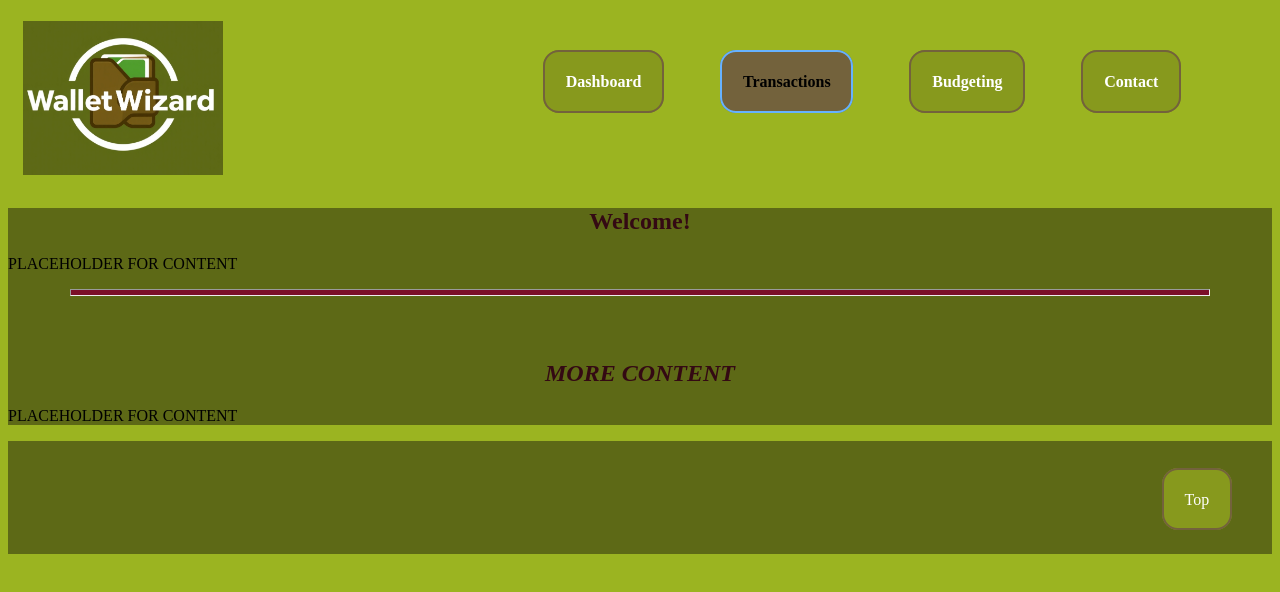
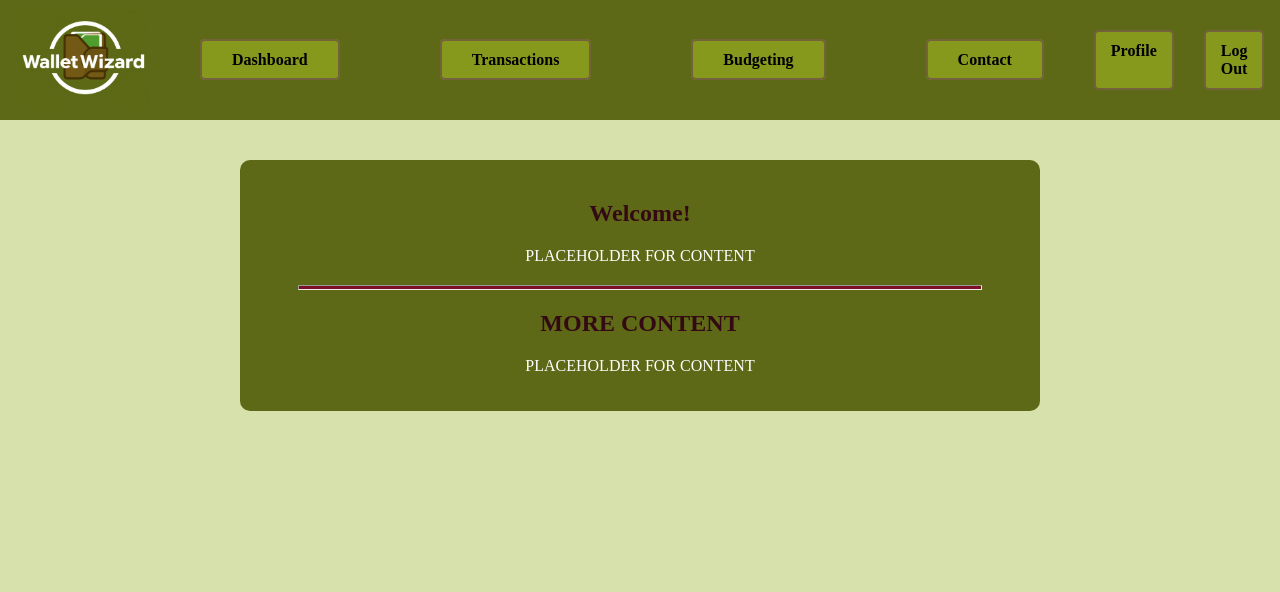
Before and after one commit to Mansoor8484/SoftwareEngineering---CIS, a plain HTML site: page src/frontend/Transactions.html in a window 1280 px wide. Drawn offline with Linux system fonts and the light colour scheme.

Commit message:
Gave all the pages the same format of styling relatively, adjust by the page you're working on, nav bar should be set on all pages

```diff
--- a/src/frontend/Transactions.html
+++ b/src/frontend/Transactions.html
@@ -2,145 +2,180 @@
 <html lang="en">
 <head>
 <title>Wallet Wizard</title>
+
 <meta charset="UTF-8">
-<meta name="description" content="Hockey Positioning">
-<meta name="keywords" content="hockey, basics, positioning">
-<meta name="author" content="Kelly Landini">
+<meta name="description" content="Wallet Wizard">
+<meta name="keywords" content="money management">
+<meta name="author" content="">
 <meta name ="viewport" content = "width=device-width, initial-scale=1.0" />
 <style>
+    * {box-sizing: border-box;}
 
-*{box-sizing: border box;}
+    body {
+        font-family: 'Times New Roman', serif;
+        background-color: #d7e1ac;
+        margin: 0;
+    }
 
-		body {font-family: times new roman;
-		background-color: #9bb421;}
+    header {
+        display: flex;
+        align-items: center;
+        justify-content: space-between;
+        background-color: #5D6916;
+        padding: 10px 20px;
+    }
 
-		header {background: #9bb421 url(assets/walletwizard.png) 15px center no-repeat;
-			display: flex;
-			align-items: center;
-			justify-content: center;
-		background-size: 200px;
-		font-weight: bold;
-		padding: 10px;
-		height: 10em;
-		margin-bottom: 1em;}
+    .logo {
+        display: flex;
+        align-items: center;
+        gap: 10px;
+    }
 
-		h1 {color:#340913;
-		text-align: center;}
+    .logo img {
+        height: 100px;
+        width: auto;
+    }
 
-		h2 {color: #340913;
-		font-weight: bold;
-		font-style: italic;
-		text-align: center;}
+    .nav {
+        display: flex;
+        gap: 20px;
+    }
 
+    .nav ul {
+        list-style: none;
+        display: flex;
+        padding: 0;
+        margin: 0;
+    }
 
-		.sep {width: 90%;
-		height: 5px;
-		background-color: #7B0F28;}
+    .nav li {
+		padding: 10px 20px;
+        margin: 30px;
+    }
 
-		.column {padding: 0.61em;
-		height: 31.2em;}
+    .nav a {
+        color: #000;
+        text-decoration: none;
+        padding: 10px 30px;
+        border-radius: 5px;
+        font-weight: bold;
+        background-color: #87991D;
+        border: 2px solid #73623C;
+    }
 
-		.nav{padding:10px;
-		display: inline;
-   		height:50px;
-		width:250px;
-		text-align:center;}
+    .nav a:hover {
+        background-color: #745916;
+        color: black;
+		border: 2px solid #66B2FF;
+    }
 
-		.navi {display: inline;
-		justify-content: center;
-		color: #ffffff;
-		background-color: #87991D;
-		text-decoration: none;
-		margin: 0.5em;
-		padding: 1.3em;
-		border: 0.15em solid #73623C;
-		border-radius: 1em;}
+    .budgeting {
+        background-color: #73623C;
+        color: black;
+        border-color: #66B2FF;
+    }
 
-		.nav a:hover {display: inline;
-		justify-content: center;
-		color: #000000;
-		background-color: #73623c;
-		text-decoration: none;
-		margin: 0.5em;
-		padding: 1.3em;
-		border: 0.15em solid #66b2ff;
-		border-radius: 1em;}
+    .profile-controls {
+        display: flex;
+        gap: 30px;
+    }
 
-		ul {list-style: none;
-			display: flex;
-		padding: 0;
-		margin: 0;}
+    .profile-controls a {
+        color: #000;
+        text-decoration: none;
+        background-color: #87991D;
+        padding: 10px 15px;
+        border-radius: 5px;
+        font-weight: bold;
+        border: 2px solid #73623C;
+    }
 
-		li {display: inline;
-		margin: 0 20px;}
+    .profile-controls a:hover {
+        background-color: #745916;
+        color: black;
+		border: 2px solid #66B2FF;
+    }
 
-		.transactions {display: inline;
-		justify-content: center;
-		color: #000000;
-		background-color: #73623C;
-		text-decoration: none;
-		margin: 0.5em;
-		padding: 1.3em;
-		border: 0.15em solid #66B2FF;
-		border-radius: 1em;}
+    main {
+        text-align: center;
+        padding: 20px;
+    }
 
-		div {text-align:center;
-		padding:1em 0;}
+    h1, h2 {
+        color: #340913;
+    }
 
-		p {text-align: justify;}
+    .sep {
+        width: 90%;
+        height: 5px;
+        background-color: #7B0F28;
+        margin: 20px auto;
+    }
 
-		article {background-color:#5d6916;}
+    article {
+        background-color: #5D6916;
+        color: white;
+        padding: 20px;
+        border-radius: 10px;
+        max-width: 800px;
+        margin: 20px auto;
+    }
 
+    @media only screen and (max-width: 600px) {
+        .nav ul {
+            flex-direction: column;
+            gap: 10px;
+        }
 
-		footer {margin-top: 10px;
-		background-color: #5d6916;
-		padding: 2em;
-		text-align: right;
-		height: 3.1em;}
+        .profile-controls {
+            flex-direction: column;
+        }
 
-		@media only screen and (max-width: 600px)
+        header {
+            flex-wrap: wrap;
+            text-align: center;
+        }
 
-		{.row {flex-direction: row;}}
-
-
-
+        .nav {
+            justify-content: center;
+            margin: 10px 0;
+        }
+    }
 </style>
 </head>
-<body id ="up">
-
-
 
 <header>
- <nav class="nav" >
-	<ul>
-   		<li><a class= "navi" href="Dashboard.html"> Dashboard </a></li>
-   		<li><a class="transactions"> Transactions </a></li>
-  		<li><a class="navi" href="Budgeting.html"> Budgeting </a></li>
-   		<li><a class="navi" href="Contact.html"> Contact </a></li>
-	</ul>
-  </nav>
+    <!-- Logo Section -->
+    <div class="logo">
+        <img src="assets/walletwizard.png" alt="Wallet Wizard Logo">
+    </div>
+
+    <!-- Navigation Bar -->
+    <nav class="nav">
+        <ul>
+            <li><a class="navi" href="Dashboard.html">Dashboard</a></li>
+            <li><a class="navi" href="Transactions.html">Transactions</a></li>
+            <li><a class="budgeting" href="Budgeting.html">Budgeting</a></li>
+            <li><a class="navi" href="Contact.html">Contact</a></li>
+        </ul>
+    </nav>
+
+    <!-- Profile and Logout Controls -->
+    <div class="profile-controls">
+        <a href="profile.html">Profile</a>
+        <a href="#">Log Out</a>
+    </div>
 </header>
 
-<main class="row" >
- <article>
-	<h1>Welcome!</h1>
-<p>PLACEHOLDER FOR CONTENT<br> </p>
-<hr class="sep">
-<br>
-<br><h2>MORE CONTENT</h2>
-<p>PLACEHOLDER FOR CONTENT<br></p>
-
-</article>
-
+<main>
+    <article>
+        <h1>Welcome!</h1>
+        <p>PLACEHOLDER FOR CONTENT</p>
+        <hr class="sep">
+        <h2>MORE CONTENT</h2>
+        <p>PLACEHOLDER FOR CONTENT</p>
+    </article>
 </main>
-
-<footer>
-
-		<br><a class="navi" href ="#up">Top</a>
-
-</footer>
-
-
 
 </body>
 </html>
```
Also changed, not shown: src/frontend/Contact.html (+110 -38 lines), src/frontend/Dashboard.html (+139 -108 lines).
